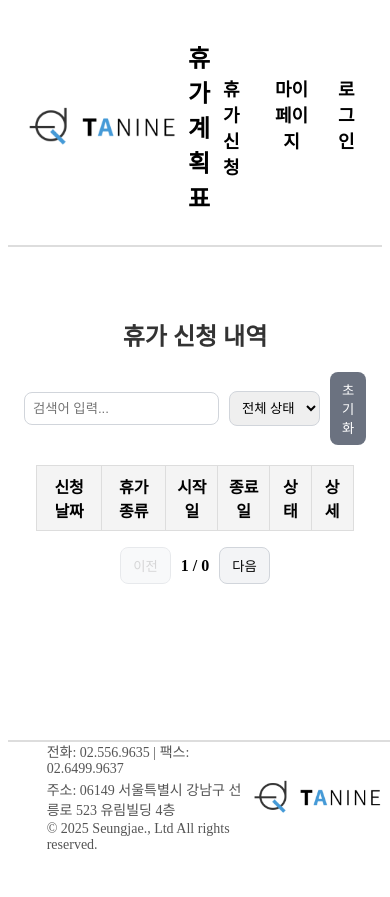
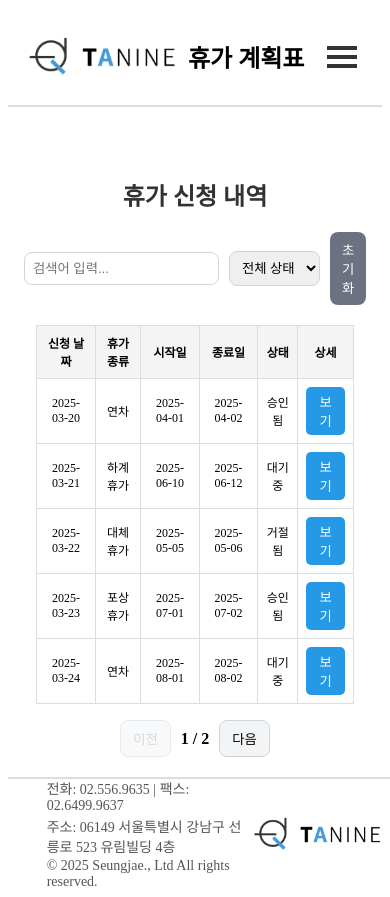
Before and after one commit to SeungjaeLee00/Vacation_Management, a Vue app: page /vacations in a window 390 px wide. Shown: the top 897 px of the page. Before the commit the page ends 860 px from the top, so only its background shows below. Built offline with nearby package versions, Linux system fonts and the light colour scheme.

Commit message:
feat: 화면 반응형 수정

```diff
--- a/src/components/MainHeader.vue
+++ b/src/components/MainHeader.vue
@@ -4,31 +4,38 @@
       <img :src="logo" alt="로고" class="logo" @click="goToMainPage" />
       <h1 class="title" @click="goToMainPage">휴가 계획표</h1>
     </div>
-    <nav>
+    <nav :class="{ 'nav-open': isNavOpen }">
       <ul>
         <li><button @click="goToVacationForm">휴가 신청</button></li>
         <li><button @click="goToMyPage">마이페이지</button></li>
         <li><button @click="handleAuth">{{ isLoggedIn ? "로그아웃" : "로그인" }}</button></li>
       </ul>
+      <button class="menu-toggle" @click="toggleNav">  <!-- 햄버거 헤더 -->
+        <span class="bar"></span>
+        <span class="bar"></span>
+        <span class="bar"></span>
+      </button>
     </nav>
   </header>
 </template>
 
 <script setup>
-  import { ref } from "vue";
+  import { ref, onMounted } from "vue";
   import { useRouter } from "vue-router";
 
   const router = useRouter();
   const isLoggedIn = ref(false); // 로그인 상태 (추후 실제 인증 로직 적용)
+  const isNavOpen = ref(false);  // 메뉴 토글 상태
+
   const logo = require("@/assets/ta9_logo_long.png");
 
   const goToVacationForm = () => {
-  router.push("/vacation-form");
-};
+    router.push("/vacation-form");
+  };
 
   const goToMainPage = () => {
     router.push("/home");
-  }
+  };
 
   const goToMyPage = () => {
     router.push("/mypage");
@@ -42,6 +49,16 @@
       router.push("/login");
     }
   };
+
+  const toggleNav = () => {
+    isNavOpen.value = !isNavOpen.value; // 메뉴 열기/닫기
+  };
+
+  onMounted(() => {
+    router.afterEach(() => {
+      isNavOpen.value = false; // 메뉴 닫기
+    });
+  });
 </script>
 
 <style scoped>
@@ -73,12 +90,18 @@
     flex-grow: 1; /* 공간 차지하도록 설정 */
   }
 
+  nav {
+    display: flex;
+    align-items: center;
+  }
+
   nav ul {
     display: flex;
     gap: 15px;
     list-style: none;
     padding: 0;
     margin: 0;
+    transition: transform 0.3s ease;
   }
 
   nav button {
@@ -93,4 +116,48 @@
   nav button:hover {
     color: #2699e6;
   }
+
+  /* 햄버거 메뉴 */
+  .menu-toggle {
+    display: none;
+    flex-direction: column;
+    gap: 5px;
+    background: none;
+    border: none;
+    cursor: pointer;
+    padding: 5px;
+  }
+
+  .menu-toggle .bar {
+    width: 30px;
+    height: 4px;
+    background-color: #333;
+    transition: all 0.3s;
+  }
+
+  /* 작은 화면에서 메뉴 토글 */
+  @media (max-width: 768px) {
+    nav ul {
+      display: none;
+      flex-direction: column;
+      gap: 10px;
+      position: absolute;
+      top: 60px;
+      right: 20px;
+      background-color: white;
+      box-shadow: 0 4px 6px rgba(0, 0, 0, 0.1);
+      padding: 10px;
+      border-radius: 8px;
+       z-index: 100;
+    }
+
+    nav.nav-open ul {
+      display: flex;
+      transform: translateY(0); /* 부드러운 애니메이션 효과 */
+    }
+
+    .menu-toggle {
+      display: flex;
+    }
+  }
 </style>
--- a/src/components/modals/CalendarModal.vue
+++ b/src/components/modals/CalendarModal.vue
@@ -7,7 +7,7 @@
             {{ event.title }}
           </li>
         </ul>
-        <p v-else>이 날은 휴가자가 없습니다.</p>
+        <p v-else>해당 일자는 휴가자가 없습니다.</p>
         <button @click="$emit('close')" class="cm-modal-close">닫기</button>
       </div>
     </div>
--- a/src/components/modals/VacationDetailModal.vue
+++ b/src/components/modals/VacationDetailModal.vue
@@ -23,7 +23,7 @@ export default {
     inset: 0;
     background-color: rgba(0, 0, 0, 0.5);
     display: flex;
-  align-items: flex-start;
+    align-items: flex-cenre;
     justify-content: center;
     padding-top: 40vh;
     z-index: 1000; /* 가장 위에 배치 */
--- a/src/views/vacation/VacationList.vue
+++ b/src/views/vacation/VacationList.vue
@@ -72,12 +72,12 @@ export default {
         itemsPerPage: 5,
         leaves: [
         // 더미
-      // { id: 1, requestDate: "2025-03-20", type: "연차", startDate: "2025-04-01", endDate: "2025-04-02", status: "승인됨", reason: "가족 여행" },
-      // { id: 2, requestDate: "2025-03-21", type: "하계휴가", startDate: "2025-06-10", endDate: "2025-06-12", status: "대기 중", reason: "개인 사유" },
-      // { id: 3, requestDate: "2025-03-22", type: "대체 휴가", startDate: "2025-05-05", endDate: "2025-05-06", status: "거절됨", reason: "건강 문제" },
-      // { id: 4, requestDate: "2025-03-23", type: "포상 휴가", startDate: "2025-07-01", endDate: "2025-07-02", status: "승인됨", reason: "우수 성과 보상" },
-      // { id: 5, requestDate: "2025-03-24", type: "연차", startDate: "2025-08-01", endDate: "2025-08-02", status: "대기 중", reason: "친구 결혼식 참석" },
-      // { id: 6, requestDate: "2025-03-25", type: "하계휴가", startDate: "2025-09-10", endDate: "2025-09-12", status: "승인됨", reason: "여름 휴가" },
+        { id: 1, requestDate: "2025-03-20", type: "연차", startDate: "2025-04-01", endDate: "2025-04-02", status: "승인됨", reason: "가족 여행" },
+        { id: 2, requestDate: "2025-03-21", type: "하계휴가", startDate: "2025-06-10", endDate: "2025-06-12", status: "대기 중", reason: "개인 사유" },
+        { id: 3, requestDate: "2025-03-22", type: "대체 휴가", startDate: "2025-05-05", endDate: "2025-05-06", status: "거절됨", reason: "건강 문제" },
+        { id: 4, requestDate: "2025-03-23", type: "포상 휴가", startDate: "2025-07-01", endDate: "2025-07-02", status: "승인됨", reason: "우수 성과 보상" },
+        { id: 5, requestDate: "2025-03-24", type: "연차", startDate: "2025-08-01", endDate: "2025-08-02", status: "대기 중", reason: "친구 결혼식 참석" },
+        { id: 6, requestDate: "2025-03-25", type: "하계휴가", startDate: "2025-09-10", endDate: "2025-09-12", status: "승인됨", reason: "여름 휴가" },
         ],
       };
     },
@@ -181,4 +181,11 @@ export default {
     background-color: #0056b3;
   }
 
+  @media (max-width: 768px) {
+    .vacation-list-table th,
+    .vacation-list-table td {
+      font-size: 12px;
+    }
+  }
+
 </style>
```
Lines whose indentation alone changed are shown as unchanged.
